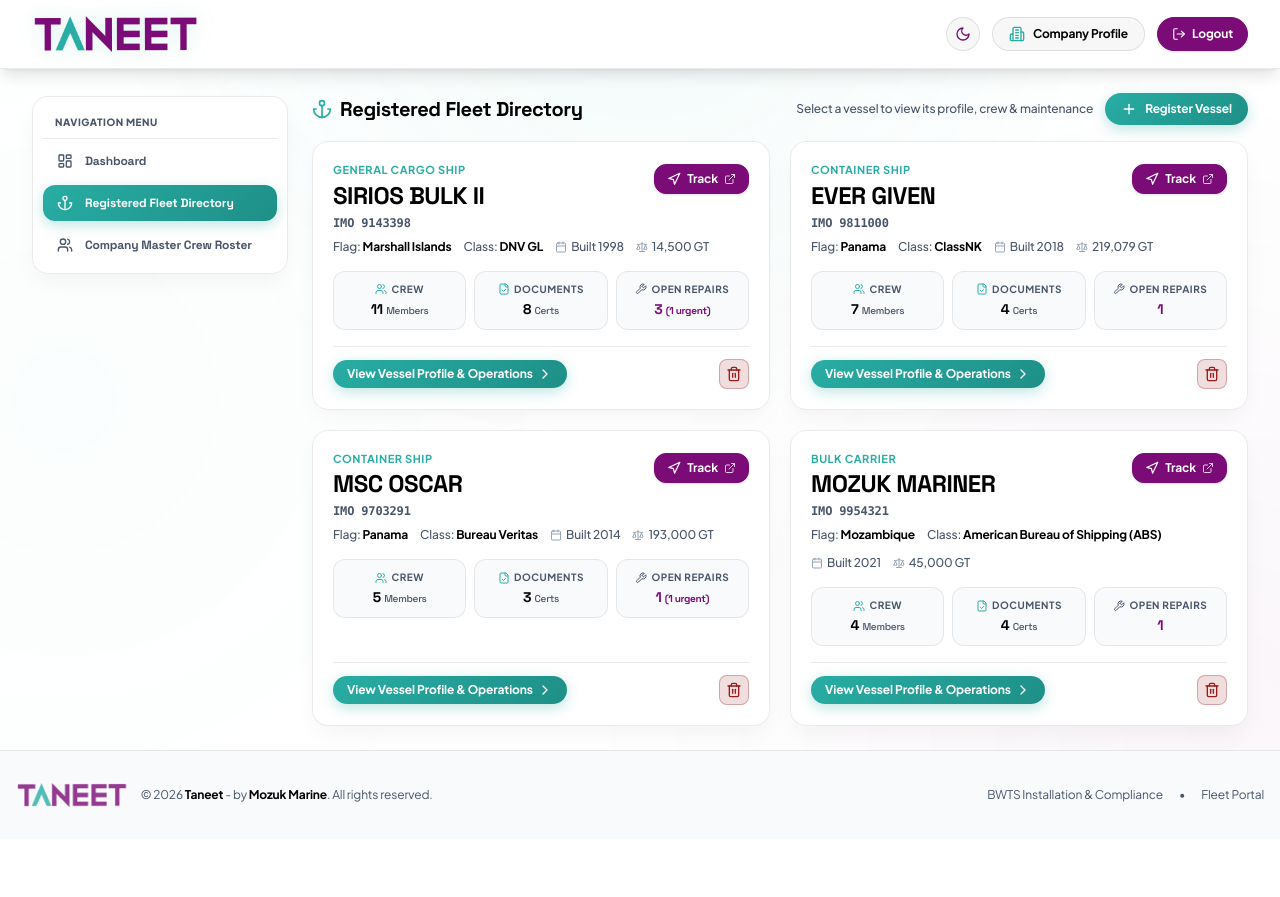
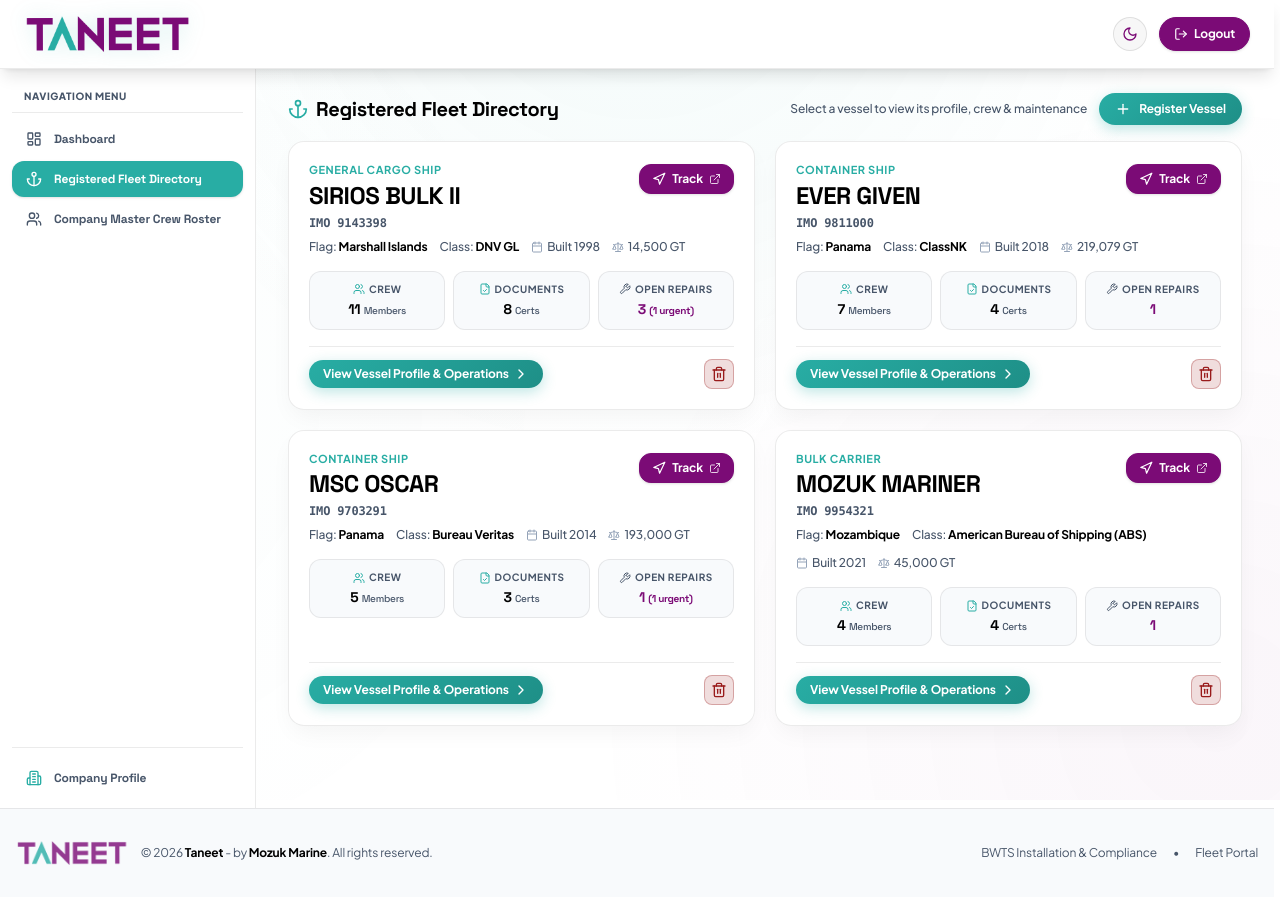
Before and after one commit to Drakhtar359/app-mozuk-marine, a React (Vite) app: page / in a window 1280 px wide. Before the commit the page ends 839 px from the top, so only its background shows below. Built offline with nearby package versions, Linux system fonts and the light colour scheme.

Commit message:
Dock left navigation flush to page edge, prevent tab movement, and move Company Profile to bottom of sidebar

```diff
--- a/src/App.tsx
+++ b/src/App.tsx
@@ -647,6 +647,16 @@
     }
     setSelectedShipId(null);
     setViewMode('fleet');
+    setActiveHomeTab('fleet');
+  };
+
+  const handleSelectNavTab = (tab: 'dashboard' | 'fleet' | 'crew') => {
+    if (window.location.pathname !== '/') {
+      window.history.pushState({ view: 'fleet' }, '', '/');
+    }
+    setSelectedShipId(null);
+    setViewMode('fleet');
+    setActiveHomeTab(tab);
   };
 
   useEffect(() => {
@@ -822,8 +832,8 @@
       <div className="bg-mozuk-overlay" />
 
       {/* Header matching marine.mozuk.net */}
-      <header className="header-nav sticky top-0 z-30 px-4 lg:px-8 py-3.5 border-b border-[var(--color-glass-border)] backdrop-blur-md bg-[var(--color-surface)] shadow-lg">
-        <div className="max-w-[1440px] mx-auto flex items-center justify-between gap-3 sm:gap-4 flex-wrap sm:flex-nowrap">
+      <header className="header-nav sticky top-0 z-30 px-4 lg:px-6 py-3.5 border-b border-[var(--color-glass-border)] backdrop-blur-md bg-[var(--color-surface)] shadow-lg">
+        <div className="w-full flex items-center justify-between gap-3 sm:gap-4 flex-wrap sm:flex-nowrap">
           {/* Taneet Branding */}
           <div className="flex items-center shrink-0">
             <div
@@ -856,7 +866,7 @@
               )}
             </motion.button>
 
-            {(selectedShip || viewMode === 'profile' || viewMode === '404') && (
+            {(selectedShip || viewMode === '404') && (
               <motion.button
                 whileHover={{ scale: 1.03 }}
                 whileTap={{ scale: 0.97 }}
@@ -864,17 +874,6 @@
                 className="px-2.5 py-1.5 sm:px-3.5 sm:py-2 rounded-full btn-mozuk-secondary font-bold text-[11px] sm:text-xs shrink-0"
               >
                 ← Back to Fleet Directory
-              </motion.button>
-            )}
-
-            {viewMode === 'fleet' && !selectedShip && (
-              <motion.button
-                whileHover={{ scale: 1.04 }}
-                whileTap={{ scale: 0.96 }}
-                onClick={handleSelectCompanyProfile}
-                className="px-3 py-1.5 sm:px-4 sm:py-2 rounded-full btn-mozuk-secondary font-bold text-[11px] sm:text-xs flex items-center gap-1.5 sm:gap-2 shrink-0"
-              >
-                <Building2 className="w-3.5 h-3.5 sm:w-4 sm:h-4 text-[#28ada4]" /> Company Profile
               </motion.button>
             )}
 
@@ -894,9 +893,8 @@
       </header>
 
       {/* Main Content */}
+      {selectedShip ? (
         <main className="flex-1 max-w-[1440px] w-full mx-auto px-4 lg:px-8 py-6">
-        <AnimatePresence mode="wait">
-          {selectedShip ? (
           <motion.div
             key="vessel-profile"
             initial={{ opacity: 0, y: 15 }}
@@ -913,14 +911,89 @@
               onUnassignCrewFromShip={handleUnassignCrewFromShip}
             />
           </motion.div>
-          ) : viewMode === 'profile' ? (
+        </main>
+      ) : viewMode === '404' ? (
+        <main className="flex-1 max-w-[1440px] w-full mx-auto px-4 lg:px-8 py-6">
           <motion.div
-              key="company-profile"
+            key="404-page"
             initial={{ opacity: 0, y: 15 }}
             animate={{ opacity: 1, y: 0 }}
             exit={{ opacity: 0, y: -15 }}
             transition={{ type: 'spring', stiffness: 380, damping: 28 }}
           >
+            <NotFoundPage attemptedPath={attemptedPath} />
+          </motion.div>
+        </main>
+      ) : (
+        <div className="flex-1 flex flex-col lg:flex-row w-full items-stretch">
+          {/* Docked Left Side Navigation Bar (Sticks flush to left side of page, never moves) */}
+          <aside className="w-full lg:w-64 shrink-0 bg-[var(--color-surface)] border-b lg:border-b-0 lg:border-r border-[var(--color-glass-border)] flex flex-col justify-between lg:sticky lg:top-[61px] lg:h-[calc(100vh-61px)] p-3 select-none">
+            <div className="space-y-1">
+              <div className="px-3 py-2 text-[10px] font-extrabold uppercase tracking-wider text-[var(--text-muted)] border-b border-[var(--color-glass-border)] mb-2">
+                Navigation Menu
+              </div>
+
+              <button
+                type="button"
+                onClick={() => handleSelectNavTab('dashboard')}
+                className={`w-full flex items-center gap-3 px-3.5 py-2.5 rounded-xl font-['Space_Grotesk',sans-serif] font-bold text-xs text-left transition-colors cursor-pointer ${
+                  viewMode === 'fleet' && activeHomeTab === 'dashboard'
+                    ? 'bg-[#28ada4] text-white shadow-sm'
+                    : 'text-[var(--text-muted)] hover:text-[var(--text-main)] hover:bg-[var(--color-glass-border)]'
+                }`}
+              >
+                <LayoutDashboard className="w-4 h-4 shrink-0" />
+                <span className="truncate">Dashboard</span>
+              </button>
+
+              <button
+                type="button"
+                onClick={() => handleSelectNavTab('fleet')}
+                className={`w-full flex items-center gap-3 px-3.5 py-2.5 rounded-xl font-['Space_Grotesk',sans-serif] font-bold text-xs text-left transition-colors cursor-pointer ${
+                  viewMode === 'fleet' && activeHomeTab === 'fleet'
+                    ? 'bg-[#28ada4] text-white shadow-sm'
+                    : 'text-[var(--text-muted)] hover:text-[var(--text-main)] hover:bg-[var(--color-glass-border)]'
+                }`}
+              >
+                <Anchor className="w-4 h-4 shrink-0" />
+                <span className="truncate">Registered Fleet Directory</span>
+              </button>
+
+              <button
+                type="button"
+                onClick={() => handleSelectNavTab('crew')}
+                className={`w-full flex items-center gap-3 px-3.5 py-2.5 rounded-xl font-['Space_Grotesk',sans-serif] font-bold text-xs text-left transition-colors cursor-pointer ${
+                  viewMode === 'fleet' && activeHomeTab === 'crew'
+                    ? 'bg-[#28ada4] text-white shadow-sm'
+                    : 'text-[var(--text-muted)] hover:text-[var(--text-main)] hover:bg-[var(--color-glass-border)]'
+                }`}
+              >
+                <Users className="w-4 h-4 shrink-0" />
+                <span className="truncate">Company Master Crew Roster</span>
+              </button>
+            </div>
+
+            {/* Bottom of Vertical Navigation Bar: Company Profile */}
+            <div className="pt-3 mt-4 lg:mt-auto border-t border-[var(--color-glass-border)]">
+              <button
+                type="button"
+                onClick={handleSelectCompanyProfile}
+                className={`w-full flex items-center gap-3 px-3.5 py-2.5 rounded-xl font-['Space_Grotesk',sans-serif] font-bold text-xs text-left transition-colors cursor-pointer ${
+                  viewMode === 'profile'
+                    ? 'bg-[#28ada4] text-white shadow-sm'
+                    : 'text-[var(--text-muted)] hover:text-[var(--text-main)] hover:bg-[var(--color-glass-border)]'
+                }`}
+              >
+                <Building2 className={`w-4 h-4 shrink-0 ${viewMode === 'profile' ? 'text-white' : 'text-[#28ada4]'}`} />
+                <span className="truncate">Company Profile</span>
+              </button>
+            </div>
+          </aside>
+
+          {/* Main Tab Content Area */}
+          <main className="flex-1 min-w-0 w-full px-4 lg:px-8 py-6">
+            <div className="max-w-7xl mx-auto">
+              {viewMode === 'profile' ? (
                 <CompanyProfilePage
                   ownerDetails={ownerDetails}
                   ships={ships}
@@ -930,81 +1003,8 @@
                   onSelectShip={(ship) => handleSelectShip(ship)}
                   onUpdateOwnerDetails={handleSaveOwnerDetails}
                 />
-            </motion.div>
-          ) : viewMode === '404' ? (
-            <motion.div
-              key="404-page"
-              initial={{ opacity: 0, y: 15 }}
-              animate={{ opacity: 1, y: 0 }}
-              exit={{ opacity: 0, y: -15 }}
-              transition={{ type: 'spring', stiffness: 380, damping: 28 }}
-            >
-              <NotFoundPage attemptedPath={attemptedPath} />
-            </motion.div>
-          ) : (
-            <motion.div
-              key="fleet-overview"
-              initial={{ opacity: 0, y: 15 }}
-              animate={{ opacity: 1, y: 0 }}
-              exit={{ opacity: 0, y: -15 }}
-              transition={{ type: 'spring', stiffness: 380, damping: 28 }}
-              className="flex flex-col lg:flex-row gap-6 items-start"
-            >
-              {/* Left Side Navigation Tabs */}
-              <aside className="w-full lg:w-64 shrink-0 lg:sticky lg:top-24 mozuk-glass-card rounded-2xl p-2.5 border border-[var(--color-glass-border)] shadow-lg space-y-1.5">
-                <div className="px-3 py-2 text-[10px] font-extrabold uppercase tracking-wider text-[var(--text-muted)] border-b border-[var(--color-glass-border)] mb-1">
-                  Navigation Menu
-                </div>
-
-                <button
-                  onClick={() => setActiveHomeTab('dashboard')}
-                  className={`w-full flex items-center gap-3 px-3.5 py-2.5 rounded-xl font-['Space_Grotesk',sans-serif] font-bold text-xs text-left transition cursor-pointer ${
-                    activeHomeTab === 'dashboard'
-                      ? 'btn-mozuk-primary shadow-md'
-                      : 'text-[var(--text-muted)] hover:text-[var(--text-main)] hover:bg-[var(--color-glass-border)]'
-                  }`}
-                >
-                  <LayoutDashboard className="w-4 h-4 shrink-0" />
-                  <span className="truncate">Dashboard</span>
-                </button>
-
-                <button
-                  onClick={() => setActiveHomeTab('fleet')}
-                  className={`w-full flex items-center gap-3 px-3.5 py-2.5 rounded-xl font-['Space_Grotesk',sans-serif] font-bold text-xs text-left transition cursor-pointer ${
-                    activeHomeTab === 'fleet'
-                      ? 'btn-mozuk-primary shadow-md'
-                      : 'text-[var(--text-muted)] hover:text-[var(--text-main)] hover:bg-[var(--color-glass-border)]'
-                  }`}
-                >
-                  <Anchor className="w-4 h-4 shrink-0" />
-                  <span className="truncate">Registered Fleet Directory</span>
-                </button>
-
-                <button
-                  onClick={() => setActiveHomeTab('crew')}
-                  className={`w-full flex items-center gap-3 px-3.5 py-2.5 rounded-xl font-['Space_Grotesk',sans-serif] font-bold text-xs text-left transition cursor-pointer ${
-                    activeHomeTab === 'crew'
-                      ? 'btn-mozuk-primary shadow-md'
-                      : 'text-[var(--text-muted)] hover:text-[var(--text-main)] hover:bg-[var(--color-glass-border)]'
-                  }`}
-                >
-                  <Users className="w-4 h-4 shrink-0" />
-                  <span className="truncate">Company Master Crew Roster</span>
-                </button>
-              </aside>
-
-              {/* Main Tab Content Area */}
-              <div className="flex-1 min-w-0 w-full">
-                <AnimatePresence mode="wait">
-                  {activeHomeTab === 'dashboard' && (
-                    <motion.div
-                      key="home-tab-dashboard"
-                      initial={{ opacity: 0, y: 8 }}
-                      animate={{ opacity: 1, y: 0 }}
-                      exit={{ opacity: 0, y: -8 }}
-                      transition={{ duration: 0.15 }}
-                      className="mozuk-glass-card rounded-2xl p-12 border border-[var(--color-glass-border)] text-center space-y-3"
-                    >
+              ) : activeHomeTab === 'dashboard' ? (
+                <div className="mozuk-glass-card rounded-2xl p-12 border border-[var(--color-glass-border)] text-center space-y-3">
                   <div className="w-12 h-12 rounded-2xl bg-[#28ada4]/10 border border-[#28ada4]/25 flex items-center justify-center text-[#28ada4] mx-auto">
                     <LayoutDashboard className="w-6 h-6" />
                   </div>
@@ -1014,34 +1014,15 @@
                   <p className="text-xs text-[var(--text-muted)] max-w-md mx-auto">
                     Centralized fleet analytics, compliance alerts, and operational overview will be populated here.
                   </p>
-                    </motion.div>
-                  )}
-
-                  {activeHomeTab === 'fleet' && (
-                    <motion.div
-                      key="home-tab-fleet"
-                      initial={{ opacity: 0, y: 8 }}
-                      animate={{ opacity: 1, y: 0 }}
-                      exit={{ opacity: 0, y: -8 }}
-                      transition={{ duration: 0.15 }}
-                    >
+                </div>
+              ) : activeHomeTab === 'fleet' ? (
                 <ShipList
                   ships={ships}
                   onSelectShip={(ship) => handleSelectShip(ship)}
                   onRemoveShip={handleRemoveShip}
                   onRegisterVessel={() => setIsAddModalOpen(true)}
                 />
-                    </motion.div>
-                  )}
-
-                  {activeHomeTab === 'crew' && (
-                    <motion.div
-                      key="home-tab-crew"
-                      initial={{ opacity: 0, y: 8 }}
-                      animate={{ opacity: 1, y: 0 }}
-                      exit={{ opacity: 0, y: -8 }}
-                      transition={{ duration: 0.15 }}
-                    >
+              ) : (
                 <CompanyCrewList
                   companyCrew={companyCrew}
                   ships={ships}
@@ -1051,14 +1032,11 @@
                   onUpdateCrewMember={handleUpdateCompanyCrew}
                   onRemoveCrewMember={handleRemoveCompanyCrew}
                 />
-                    </motion.div>
               )}
-                </AnimatePresence>
             </div>
-            </motion.div>
+          </main>
+        </div>
       )}
-        </AnimatePresence>
-      </main>
 
       {/* Footer matching marine.mozuk.net */}
       <footer className="border-t border-[var(--color-glass-border)] bg-[var(--color-bg-alt)] py-8 text-xs text-[var(--text-muted)]">
--- a/src/index.css
+++ b/src/index.css
@@ -58,6 +58,10 @@
   --shadow-purple-glow: 0 8px 25px rgba(123, 11, 118, 0.12);
   --shadow-card: 0 10px 25px -5px rgba(0, 0, 0, 0.05);
   --shadow-modal: 0 20px 40px -15px rgba(0, 0, 0, 0.15);
+}
+
+html {
+  scrollbar-gutter: stable;
 }
 
 body {
```
Lines whose indentation alone changed are shown as unchanged.
